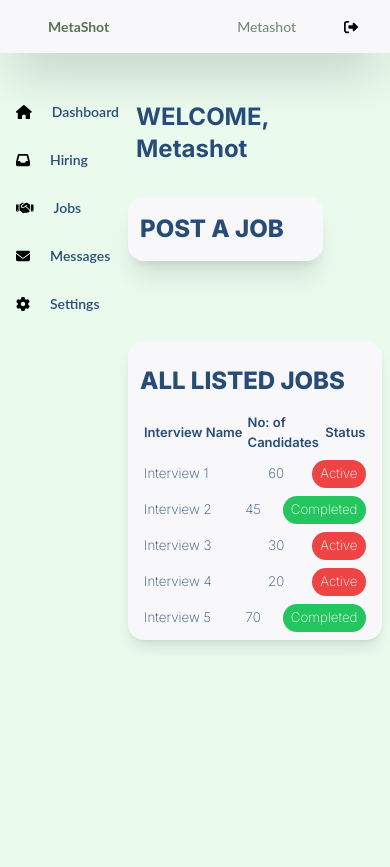
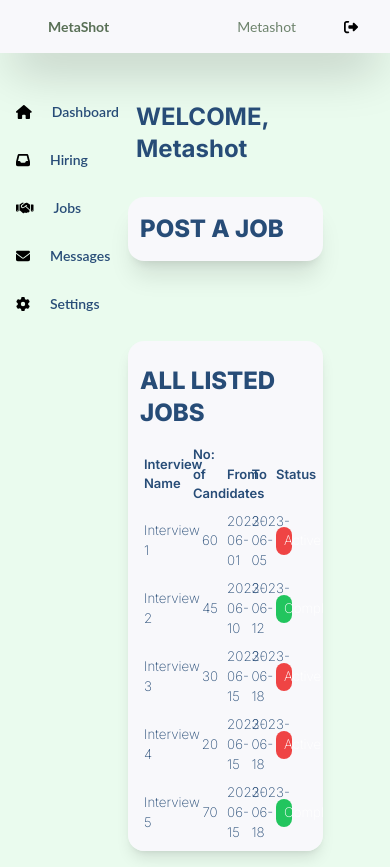
Before and after one commit to Shauryachaturvedimetashot/MetashotFrontendFinal, a Next.js app: page /Jobs in a window 390 px wide. Before the commit the page ends 844 px from the top, so only its background shows below. Built offline with nearby package versions, Linux system fonts and the light colour scheme.

Commit message:
some more changes in Jobs Page

```diff
--- a/src/app/Jobs/Centre.tsx
+++ b/src/app/Jobs/Centre.tsx
@@ -66,19 +66,19 @@ const Centre: React.FC<CentreProps> = (props) => {
             </div>
             <div className="ml-4 mr-4 mt-4 flex flex-col">
               <div className={`flex items-center font-[600] text-[#274C77] ${styles['headMini']}`}>
-                <div className={`w-64 justify-start ${styles['nameCol']}`}>
+                <div className={`w-30p justify-start ${styles['nameCol']}`}>
                   Interview Name
                 </div>
-                <div className="w-36 justify-start">
+                <div className="w-21p justify-start">
                   No: of Candidates
                 </div>
-                <div className={`w-28 ml-3 justify-start ${styles['fromCol']}`}>
+                <div className={`w-15p  justify-start ${styles['fromCol']}`}>
                   From
                 </div>
-                <div className={`w-28 justify-start ${styles['toCol']}`}>
+                <div className={`w-15p justify-start ${styles['toCol']}`}>
                   To
                 </div>
-                <div className={`justify-start ${styles['statusCol']}`}>
+                <div className={`w-16p justify-start ${styles['statusCol']}`}>
                   Status
                 </div>
               </div>
@@ -86,19 +86,19 @@ const Centre: React.FC<CentreProps> = (props) => {
               {interviews.map((interview,index)=>(
               <div key={index} className={`flex items-center font-[200] text-[#274C77] mt-2 ${styles['textMini']}`}
               onClick={()=>{isMobile?()=>setSelectedInterview(interview):undefined}}>
-                <div className={`w-64 justify-start hover:font-[500] ${styles['nameCol']}`}>
+                <div className={`w-30p justify-start hover:font-[500] ${styles['nameCol']}`}>
                   {interview.name}
                 </div>
-                <div className="w-36 text-center">
+                <div className="w-21p text-center">
                   {interview.candidates}
                 </div>
-                <div className={`w-28 ml-3 justify-start ${styles['fromCol']}`}>
+                <div className={`w-15p justify-start text-left ${styles['fromCol']}`}>
                   {interview.from}
                 </div>
-                <div className={`w-28 justify-start ${styles['toCol']}`}>
+                <div className={`w-15p justify-start ${styles['toCol']}`}>
                   {interview.to}
                 </div>
-                <div className={`px-2 py-1 rounded-2xl ${interview.status==='Active'?'bg-red-500 text-white w-2/12 text-center' : 'bg-green-500 text-white w-2/12 text-center'} ${styles['statusCol']}`}>
+                <div className={`px-2 py-1 rounded-2xl ${interview.status==='Active'?'bg-red-500 text-white w-17p text-center' : 'bg-green-500 text-white w-17p text-center'} ${styles['statusCol']}`}>
                   {interview.status}
                 </div>
               </div>
--- a/src/app/Jobs/Jobs.module.css
+++ b/src/app/Jobs/Jobs.module.css
@@ -1,9 +1,12 @@
+.miniContainer{
+    width: 100%;
+}
 @media (max-width:1024px){
     .container{
         margin-left: 40px;
     }
     .miniContainer{
-        width: 130%;
+        /* width: 130%; */
         height: auto;
     }
     .headMini{
@@ -12,10 +15,10 @@
     .textMini{
         font-size: smaller;
     }
-    .nameCol{
+    /* .nameCol{
         width:192px !important;
 
-    }
+    } */
     .candidateCol{
 
     }
@@ -29,12 +32,12 @@
         overflow-x: auto;
         /* font-size:; */
     }
-    .fromCol,
+    /* .fromCol,
     .toCol{
         display: none;
-    }
+    } */
     .statusCol{
-        width:84px !important;
+        width:23% !important;
         justify-content: end;
 
 
@@ -47,7 +50,7 @@
         /* font-size:; */
     }
     .statusCol{
-        width: auto !important;
+        width:10% !important;
         justify-content: start;
 
     }
--- a/src/app/Settings/Settings.module.css
+++ b/src/app/Settings/Settings.module.css
@@ -17,12 +17,13 @@
 }
 
 
-@media (max-width:600px){
+@media (max-width:768px){
     .container{
         /* width: auto !important; */
         margin-left: 40px;
         margin-right: 10px;
         height: auto;
+
 
     }
     .box{
--- a/tailwind.config.js
+++ b/tailwind.config.js
@@ -15,7 +15,13 @@ module.exports = {
         "custom-bg2":"#EAFBEE",
     },
     width:{
-      "20p" : "20%"
+      "20p" : "20%",
+      "35p":"35%",
+      "30p":"30%",
+      "21p":"21%",
+      "15p":"15%",
+      "16p":"16%",
+      "17p":"17%"
     }
   },
 },
```
